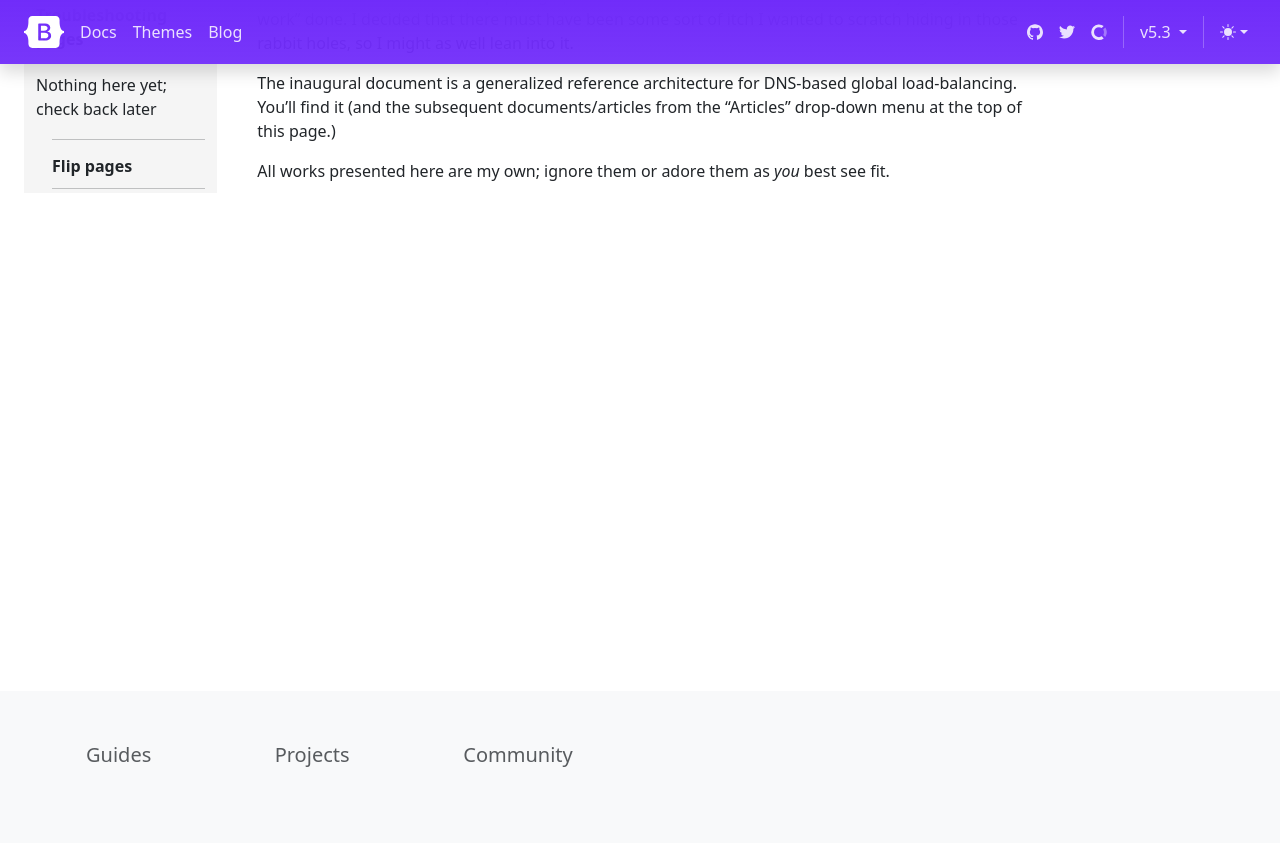
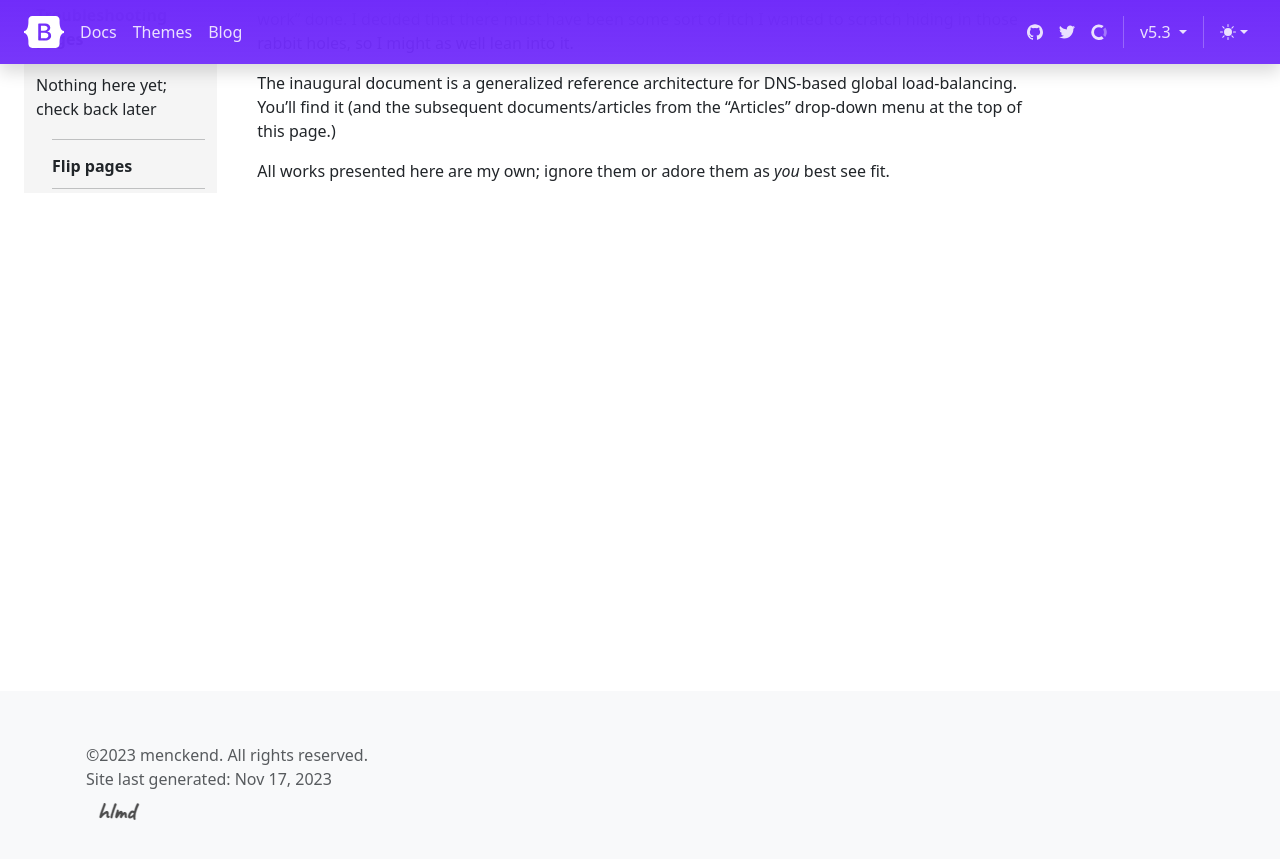
Before and after one commit to menckend/alpha, a Jekyll site: the page built from index.md, in a window 1280 px wide and 900 px high, scrolled down 281 px. Shown: the top 859 px of the window. Built offline with Jekyll 4.4.1, drawn with Linux system fonts in a browser that asks for light colours; nearby versions of some CDN libraries; library files that are not in the unit come from our copies.

Commit message:
Update new-page-footer.html

```diff
--- a/_includes/new-page-footer.html
+++ b/_includes/new-page-footer.html
@@ -1,16 +1,10 @@
 <footer class="bd-footer py-4 py-md-5 mt-5 bg-body-tertiary">
   <div class="container py-4 py-md-1 px-4 px-md-3 text-body-secondary">
     <div class="row">
-
-
-      <div class="col-6 col-lg-2 mb-3">
-        <h5>Guides</h5>
-      </div>
-      <div class="col-6 col-lg-2 mb-3">
-        <h5>Projects</h5>
-      </div>
-      <div class="col-6 col-lg-2 mb-3">
-        <h5>Community</h5>
+      <div class="col-lg-12 footer">
+        &copy;{{ site.time | date: "%Y"  }} {{site.company_name}}. All rights reserved. <br />
+        {% if page.last_updated %}<span>Page last updated:</span> {{page.last_updated}}<br/>{% endif %} Site last generated: {{ site.time | date: "%b %-d, %Y"  }} <br />
+        <p><img src="{{ "images/h-l-m-d.png" }}" alt="Company logo"/></p>
       </div>
     </div>
   </div>
```
